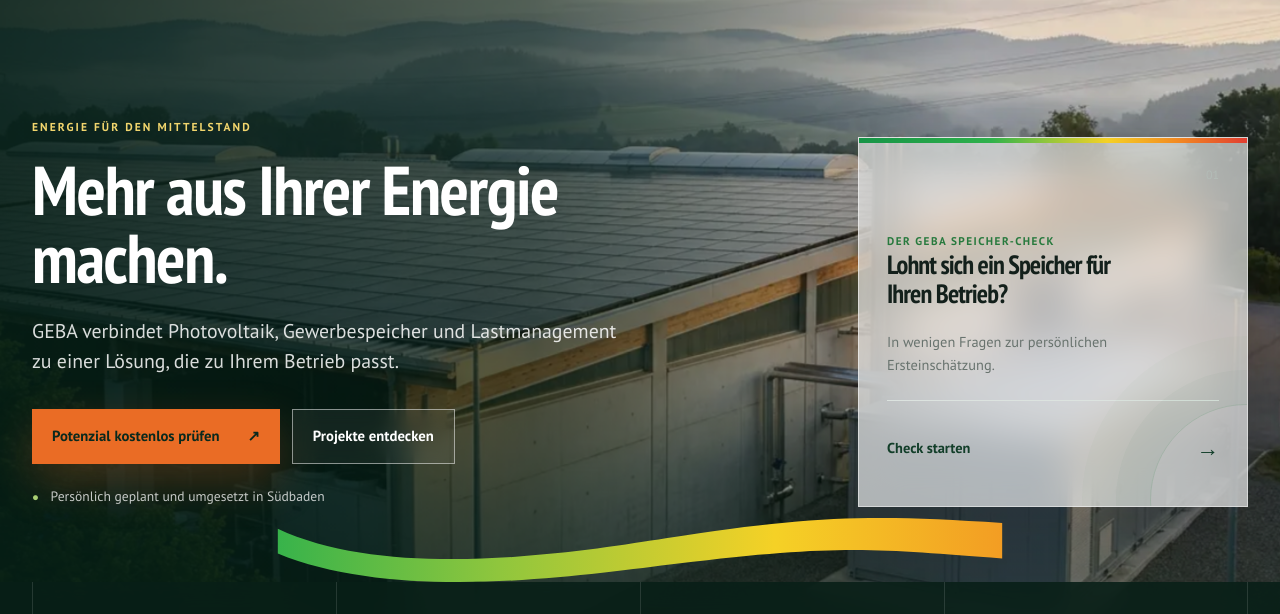
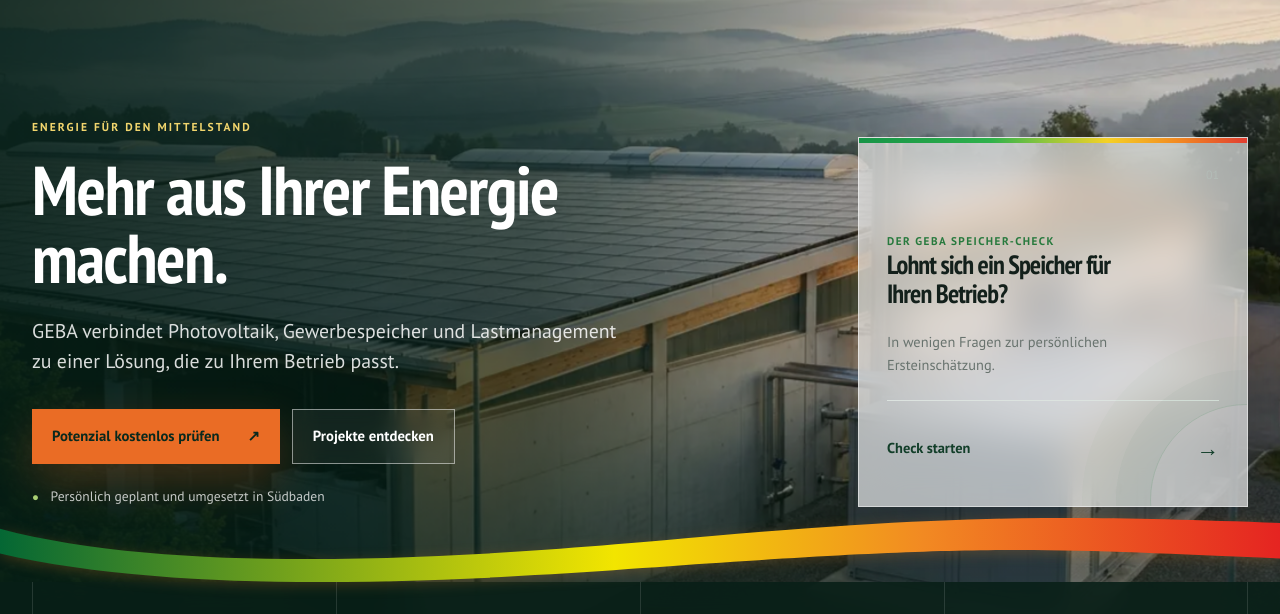
Before and after one commit to oliverwagner95/geba-speicher-check-demo, a website: page index.html in a window 1280 px wide. Shown: the part 141-755 px from the top of the page. Drawn offline with Linux system fonts and the light colour scheme.

Commit message:
Integrate full-width GEBA wave into hero boundary

```diff
--- a/index.html
+++ b/index.html
@@ -30,7 +30,7 @@
     <link rel="preload" href="./assets/fonts/pt-sans-narrow-bold.woff2" as="font" type="font/woff2" crossorigin />
     <link rel="preload" href="./assets/geba-logo.svg" as="image" type="image/svg+xml" />
     <link rel="preload" href="./assets/geba-gewerbe-hero-v1.webp" as="image" type="image/webp" fetchpriority="high" />
-    <link rel="stylesheet" href="./styles.css" />
+    <link rel="stylesheet" href="./styles.css?v=20260716-wave4" />
     <script type="application/ld+json">
       {
         "@context": "https://schema.org",
@@ -108,7 +108,19 @@
             <span class="hero-check-action">Check starten <b aria-hidden="true">→</b></span>
           </a>
         </div>
-        <div class="energy-line" aria-hidden="true"><i></i><i></i><i></i></div>
+        <div class="energy-line" aria-hidden="true">
+          <svg viewBox="0 0 1920 169.638" preserveAspectRatio="none" focusable="false">
+            <defs>
+              <linearGradient id="hero-wave-gradient" x1="0" y1="0" x2="1" y2="0">
+                <stop offset="0" stop-color="#046734" />
+                <stop offset="0.48" stop-color="#f2e500" />
+                <stop offset="0.72" stop-color="#f28a22" />
+                <stop offset="1" stop-color="#e52421" />
+              </linearGradient>
+            </defs>
+            <path d="M1028.4 53.971C801.837 89.63 300 169.56 0 28.248v65.648c320 131.891 810.02 57.933 1060.82 26.928 448.99-55.504 541.43-36.005 859.18-13.739v-93.91c-341.11-22.5-501.61-20.585-891.6 40.796Z" fill="url(#hero-wave-gradient)" />
+          </svg>
+        </div>
         <div class="hero-proof-wrap">
           <dl class="proof-strip" aria-label="GEBA Vertrauensdaten">
             <div><dt data-kpi="15" data-kpi-suffix="+" aria-label="Mehr als 15">15+</dt><dd>Jahre Erfahrung</dd></div>
--- a/styles.css
+++ b/styles.css
@@ -164,19 +164,12 @@ h1 { max-width: 680px; margin-bottom: 24px; font-size: clamp(3.2rem, 5.4vw, 4.8r
 .hero-check-card:hover .hero-check-action b { transform: translateX(5px); }
 
 .energy-line {
-  position: absolute; z-index: 3; left: 0; right: 0; bottom: 127px;
-  display: flex; height: 64px; transform-origin: left bottom;
-  background:var(--geba-spectrum-x);
-  background-size: 135% 100%;
-  -webkit-mask: url("./assets/geba-wave.svg") center / 100% 100% no-repeat;
-  mask: url("./assets/geba-wave.svg") center / 100% 100% no-repeat;
+  position: absolute; z-index: 4; inset-inline: 0; bottom: 127px;
+  width: 100%; height: 64px;
   filter: drop-shadow(0 3px 7px rgba(242,138,34,.22));
-  animation: lineReveal 1.3s .45s both, energyFlow 8s 1.75s ease-in-out infinite alternate;
+  pointer-events: none;
 }
-.energy-line i { background: transparent !important; }
-.energy-line i:nth-child(1) { width: 58%; }
-.energy-line i:nth-child(2) { width: 23%; }
-.energy-line i:nth-child(3) { flex: 1; }
+.energy-line svg { display:block; width:100%; height:100%; }
 .hero-proof-wrap { position: absolute; z-index: 3; inset: auto 0 0; height: 127px; background: rgba(8,31,23,.88); backdrop-filter: blur(14px); }
 .proof-strip { width: min(var(--page-max), calc(100% - (var(--page-gutter) * 2))); height: 100%; margin: 0 auto; display: grid; grid-template-columns: repeat(4,1fr); }
 .proof-strip div { display: flex; flex-direction: column; justify-content: center; padding: 22px 32px; border-left: 1px solid rgba(255,255,255,.12); }
```
